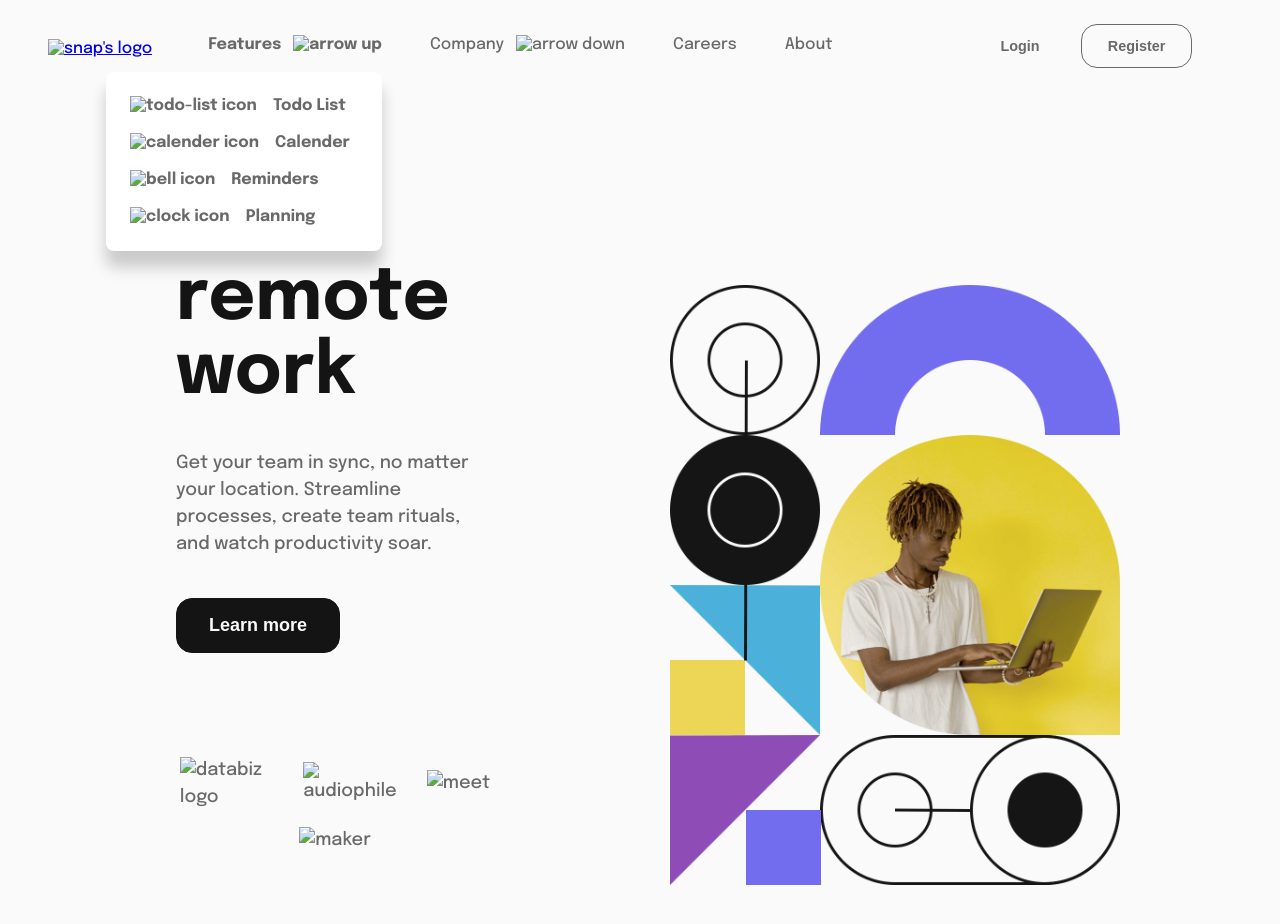
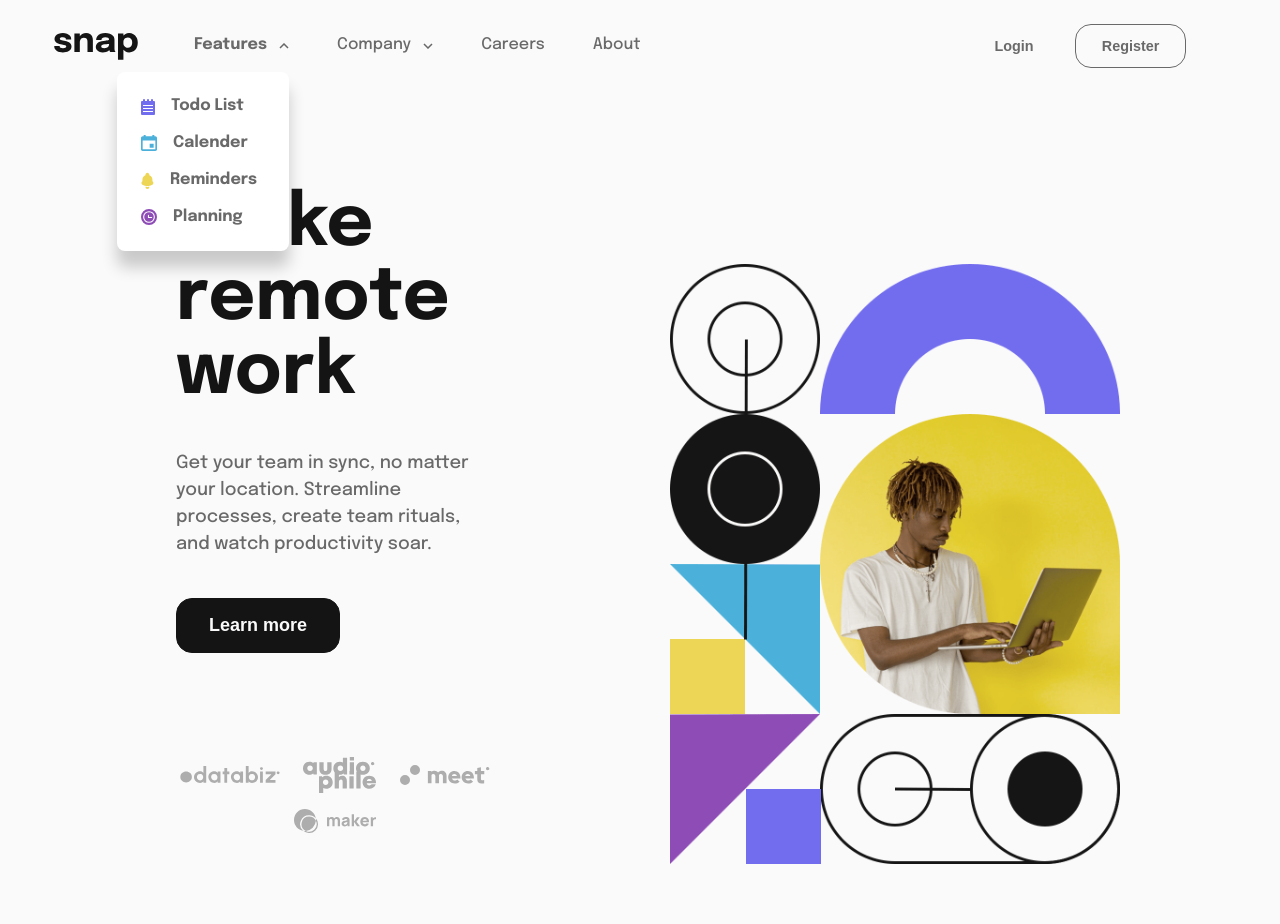
Before and after one commit to akhilex/Dropdown-navigation, a plain HTML site: page index.html in a window 1280 px wide. Both pictures are taken after a click on the link "Features". Drawn offline with Linux system fonts and the light colour scheme; files whose address does not match are found by name.

Commit message:
Update index.html

```diff
--- a/index.html
+++ b/index.html
@@ -10,41 +10,41 @@
 <body>
   <div class="overlay"></div>
   <header>
-    <a href="#" aria-label="logo"><img src="./images/logo.svg" alt="snap's logo" class="logo"></a>
+    <a href="#" aria-label="logo"><img src="logo.svg" alt="snap's logo" class="logo"></a>
     <div class="menu">
-      <img src="./images/icon-menu.svg" alt="hamburger-icon menu-open" class="open-menu">
-      <img src="./images/icon-close-menu.svg" alt="times-icon menu-close" class="close-menu">
+      <img src=".icon-menu.svg" alt="hamburger-icon menu-open" class="open-menu">
+      <img src="icon-close-menu.svg" alt="times-icon menu-close" class="close-menu">
     </div>
     <nav>
       <ul class="nav-links">
         <li class="nav-link">
           <a href="#" aria-label="features" class="dropdown">
             <span>Features</span>
-            <img src="./images/icon-arrow-up.svg" alt="arrow up" class="arrow-up">
-            <img src="./images/icon-arrow-down.svg" alt="arrow down" class="arrow-down">
+            <img src="icon-arrow-up.svg" alt="arrow up" class="arrow-up">
+            <img src="icon-arrow-down.svg" alt="arrow down" class="arrow-down">
           </a>
           <ul class="dropdown-list">
             <li class="dropdown-link">
               <a href="#" aria-label="todo-list">
-                <img src="./images/icon-todo.svg" alt="todo-list icon">
+                <img src="icon-todo.svg" alt="todo-list icon">
                 <span>Todo List</span>
               </a>
             </li>
             <li class="dropdown-link">
               <a href="#" aria-label="calender">
-                <img src="./images/icon-calendar.svg" alt="calender icon">
+                <img src="icon-calendar.svg" alt="calender icon">
                 <span>Calender</span>
               </a>
             </li>
             <li class="dropdown-link">
               <a href="#" aria-label="reminders">
-                <img src="./images/icon-reminders.svg" alt="bell icon">
+                <img src="icon-reminders.svg" alt="bell icon">
                 <span>Reminders</span>
               </a>
             </li>
             <li class="dropdown-link">
               <a href="#" aria-label="planning">
-                <img src="./images/icon-planning.svg" alt="clock icon">
+                <img src="icon-planning.svg" alt="clock icon">
                 <span>Planning</span>
               </a>
             </li>
@@ -53,8 +53,8 @@
         <li class="nav-link">
           <a href="#" aria-label="company" class="dropdown">
             <span>Company</span>
-            <img src="./images/icon-arrow-up.svg" alt="arrow up" class="arrow-up">
-            <img src="./images/icon-arrow-down.svg" alt="arrow down" class="arrow-down">
+            <img src="icon-arrow-up.svg" alt="arrow up" class="arrow-up">
+            <img src="icon-arrow-down.svg" alt="arrow down" class="arrow-down">
           </a>
           <ul class="dropdown-list">
             <li class="dropdown-link"><a href="#" aria-label="history">History</a></li>
@@ -74,17 +74,17 @@
   <main class="container">
     <picture>
       <source media="(min-width:465px)" srcset="./images/image-hero-desktop.png">
-      <img src="./images/image-hero-mobile.png" alt="hero image">
+      <img src="image-hero-mobile.png" alt="hero image">
     </picture>
     <section class="text-content">
       <h1>Make remote work</h1>
       <p>Get your team in sync, no matter your location. Streamline processes, create team rituals, and watch productivity soar.</p>
       <button>Learn more</button>
       <div class="clients">
-        <img src="./images/client-databiz.svg" alt="databiz logo">
-        <img src="./images/client-audiophile.svg" alt="audiophile">
-        <img src="./images/client-meet.svg" alt="meet">
-        <img src="./images/client-maker.svg" alt="maker">
+        <img src="client-databiz.svg" alt="databiz logo">
+        <img src="client-audiophile.svg" alt="audiophile">
+        <img src="client-meet.svg" alt="meet">
+        <img src="client-maker.svg" alt="maker">
       </div>
     </section>
   </main>
```
